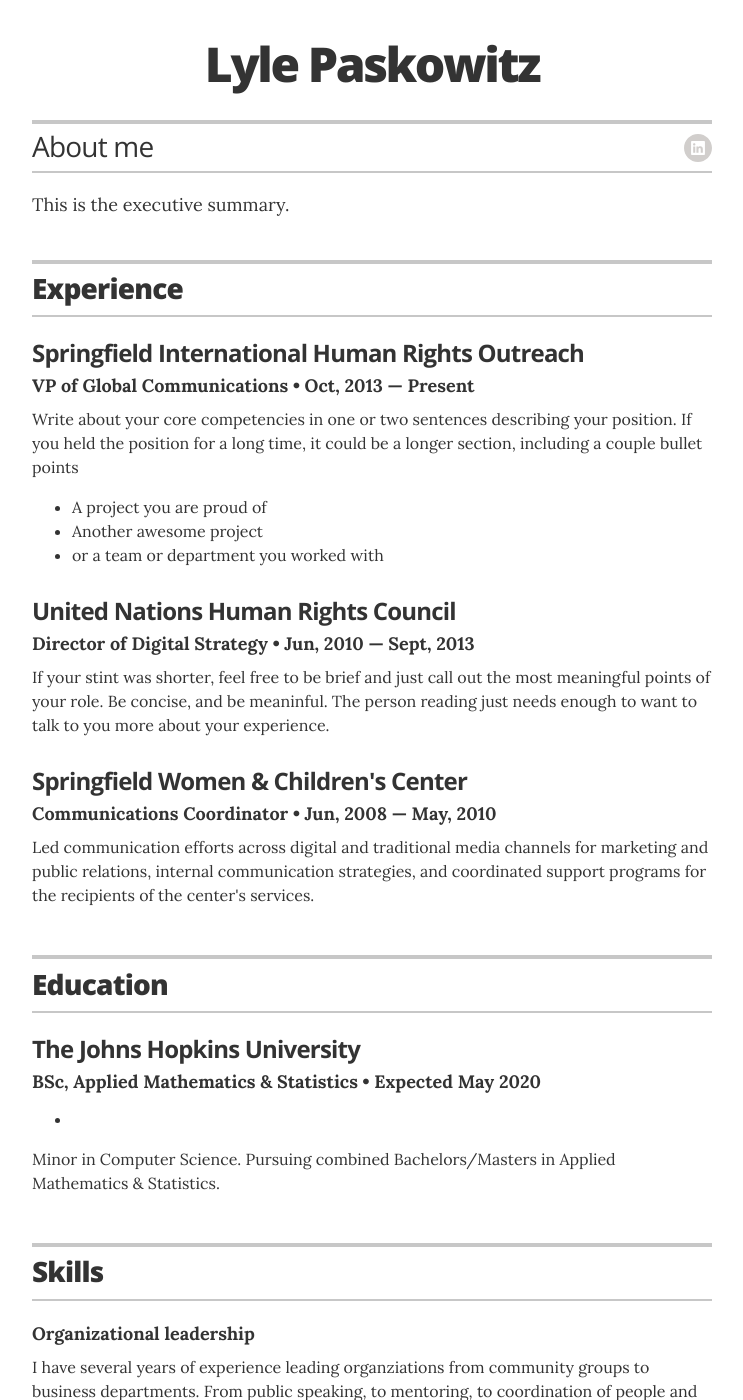
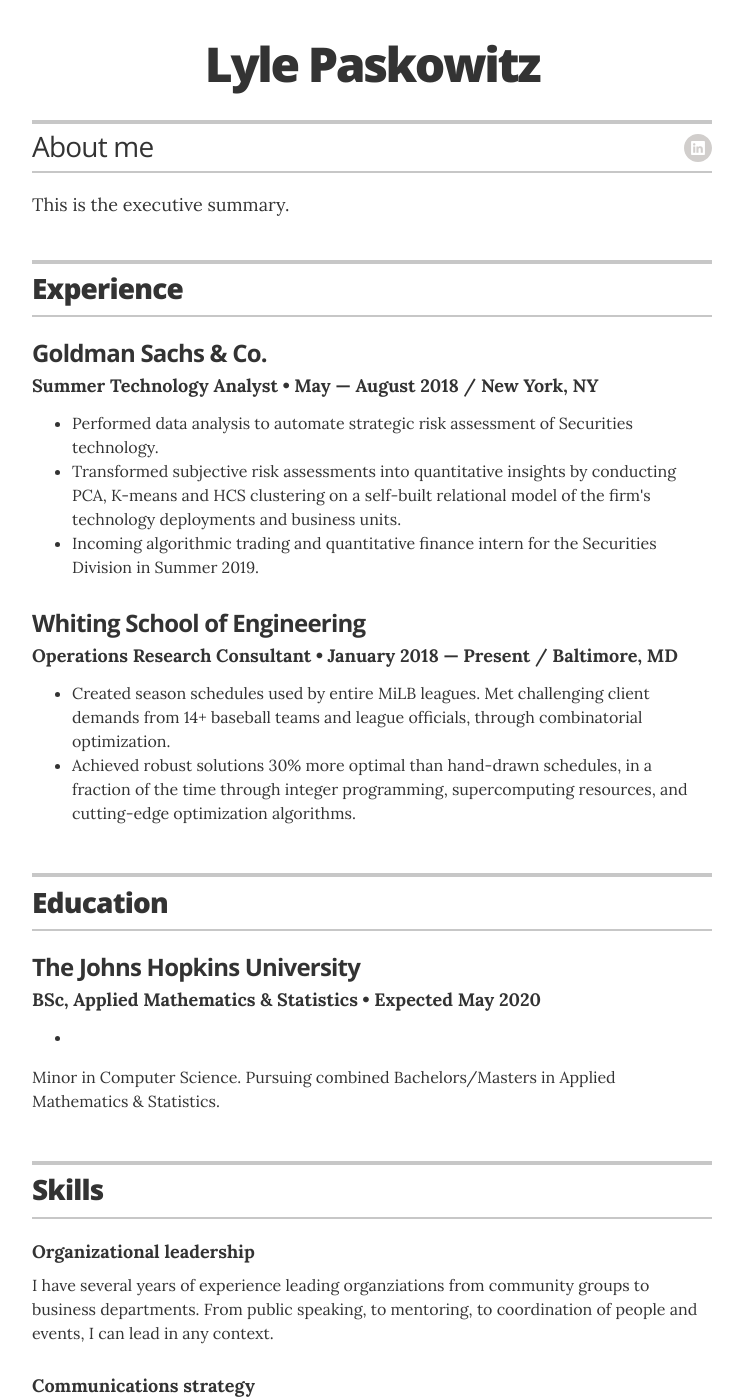
Before and after one commit to lylpask/lylpask.github.io, a Jekyll site: the page built from index.html, in a window 1280 px wide and 1400 px high. Shown: the whole window, without its empty margins (268-1011 px from the left). Built offline with Jekyll 4.4.1, drawn with Linux system fonts in a browser that asks for light colours.

Commit message:
Update experience.yml

```diff
--- a/_data/experience.yml
+++ b/_data/experience.yml
@@ -1,19 +1,19 @@
 # Jobs
 # VP of Global Communications
-- company: Springfield International Human Rights Outreach
-  position: VP of Global Communications
-  duration: Oct, 2013 &mdash; Present
-  summary: Write about your core competencies in one or two sentences describing your position. If you held the position for a long time, it could be a longer section, including a couple bullet points	<ul class="resume-item-list"><li>A project you are proud of</li><li>Another awesome project</li><li>or a team or department you worked with</li></ul>
-
-# Director of Digital Stratgy
-- company: United Nations Human Rights Council
-  position: Director of Digital Strategy
-  duration:  Jun, 2010 &mdash; Sept, 2013
-  summary: If your stint was shorter, feel free to be brief and just call out the most meaningful points of your role. Be concise, and be meaninful. The person reading just needs enough to want to talk to you more about your experience.
-
+- company: Goldman Sachs & Co.
+  position: Summer Technology Analyst
+  duration: May &mdash; August 2018 / New York, NY
+  summary: <ul class="resume-item-list">
+            <li>Performed data analysis to automate strategic risk assessment of Securities technology.</li>
+            <li>Transformed subjective risk assessments into quantitative insights by conducting PCA, K-means and HCS clustering on a self-built relational model of the firm's technology deployments and business units.</li>
+            <li>Incoming algorithmic trading and quantitative finance intern for the Securities Division in Summer 2019.</li>
+           </ul>
 
 # Communications Coordinator
-- company: Springfield Women & Children's Center
-  position: Communications Coordinator
-  duration:   Jun, 2008  &mdash; May, 2010
-  summary: Led communication efforts across digital and traditional media channels for marketing and public relations, internal communication strategies, and coordinated support programs for the recipients of the center's services.
+- company: Whiting School of Engineering
+  position: Operations Research Consultant
+  duration:   January 2018  &mdash; Present / Baltimore, MD
+  summary: <ul class="resume-item-list">
+            <li> Created season schedules used by entire MiLB leagues. Met challenging client demands from 14+ baseball teams and league officials, through combinatorial optimization. </li>
+            <li> Achieved robust solutions 30% more optimal than hand-drawn schedules, in a fraction of the time through integer programming, supercomputing resources, and cutting-edge optimization algorithms. </li>
+           </ul>
```
